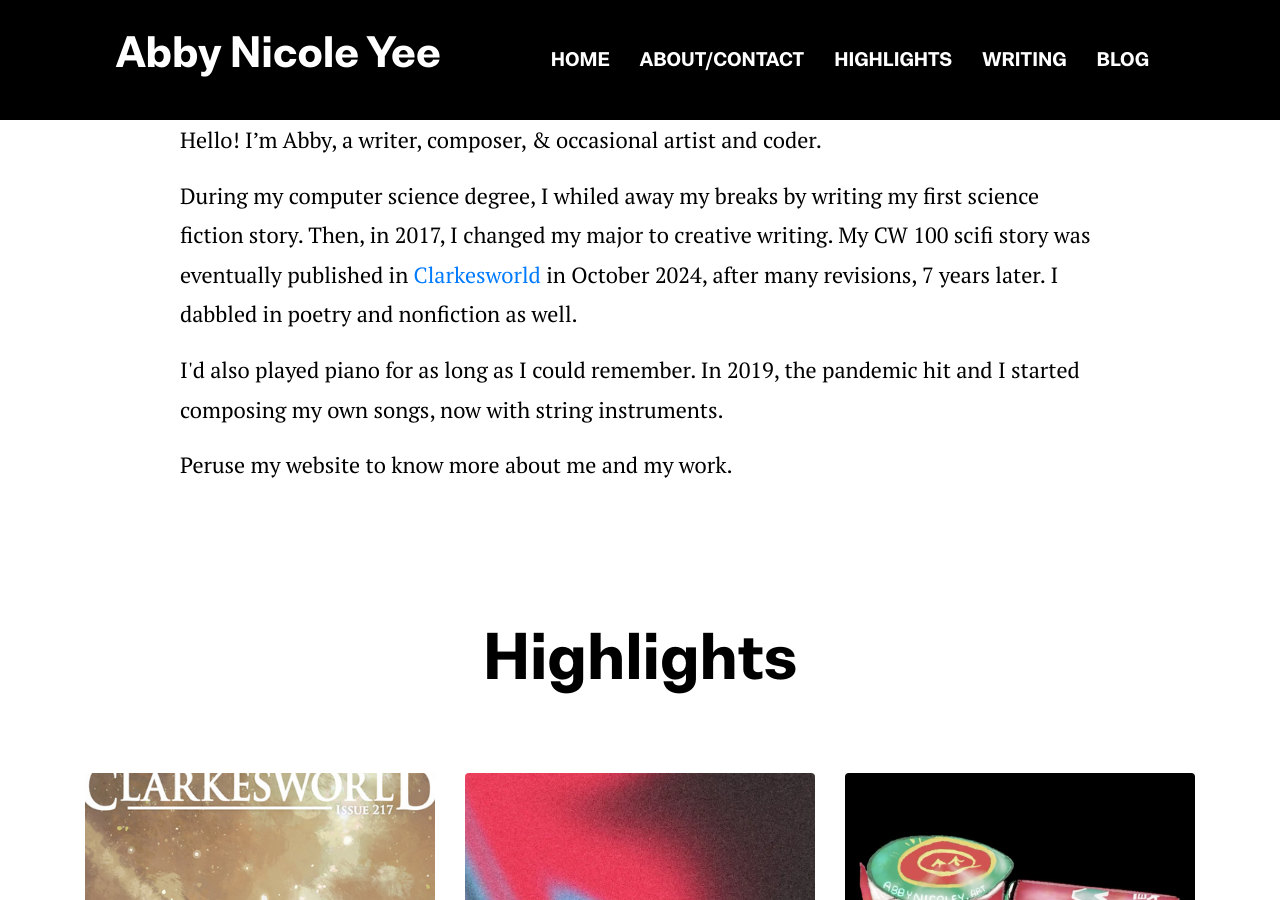
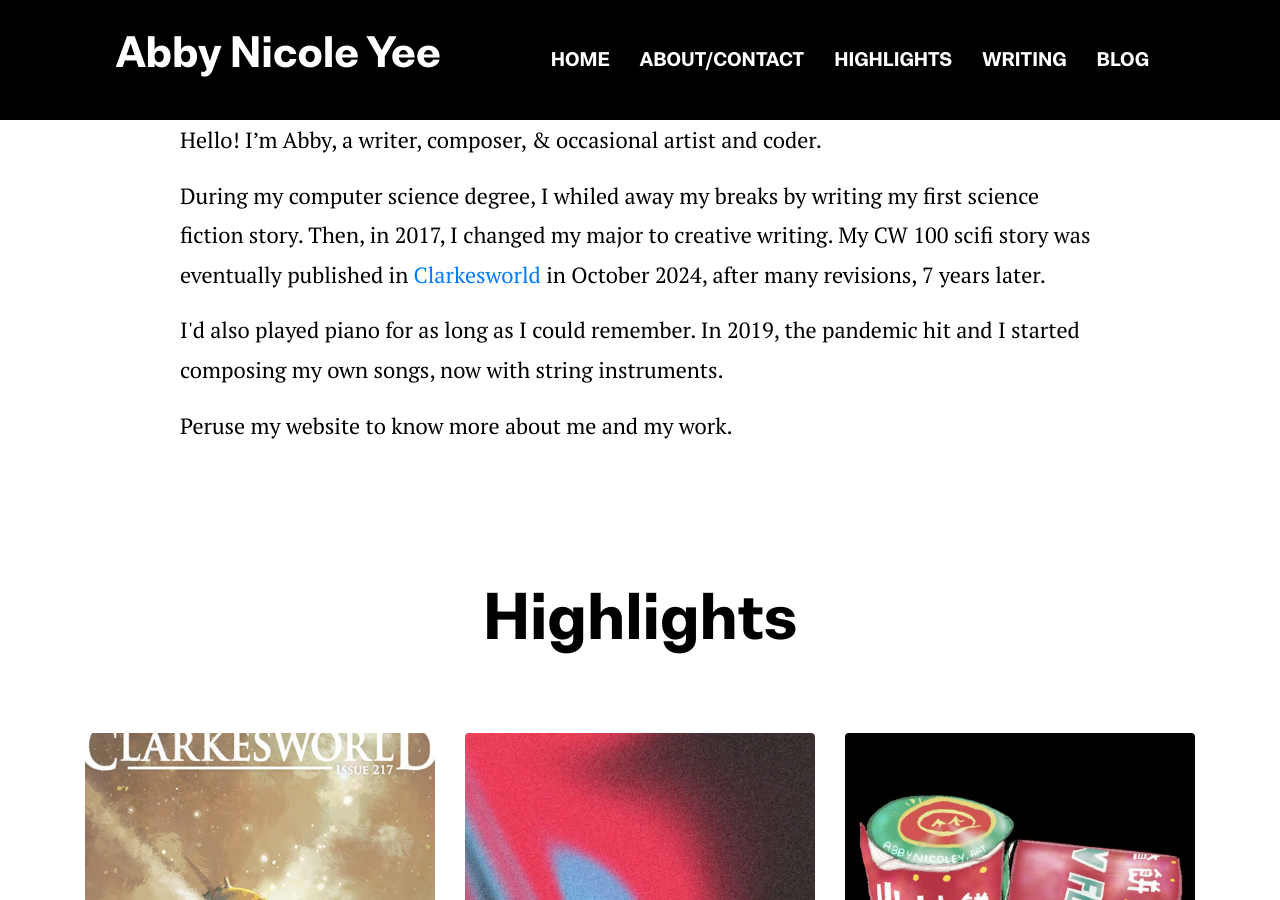
Before and after one commit to abbynicoleyee/abbynicoleyee.github.io, a Jekyll site: the page built from index.html, in a window 1280 px wide and 900 px high, scrolled down 1146 px. Built offline with Jekyll 4.4.1, drawn with Linux system fonts in a browser that asks for light colours.

Commit message:
Update about-section.html

```diff
--- a/_includes/about-section.html
+++ b/_includes/about-section.html
@@ -8,7 +8,6 @@
          <p class="font-secondary paragraph-lg text-dark">Hello! I’m Abby, a writer, composer, & occasional artist and coder.</p>
         <p class="font-secondary paragraph-lg text-dark">
          During my computer science degree, I whiled away my breaks by writing my first science fiction story. Then, in 2017, I changed my major to creative writing. My CW 100 scifi story was eventually published in <a href="highlights/#clarkesworld">Clarkesworld</a> in October 2024, after many revisions, 7 years later.
-          I dabbled in poetry and nonfiction as well.</p>
         <p class="font-secondary paragraph-lg text-dark">
           I'd also played piano for as long as I could remember. In 2019, the pandemic hit and I started composing my own songs, now with string instruments.
           </p>
```
